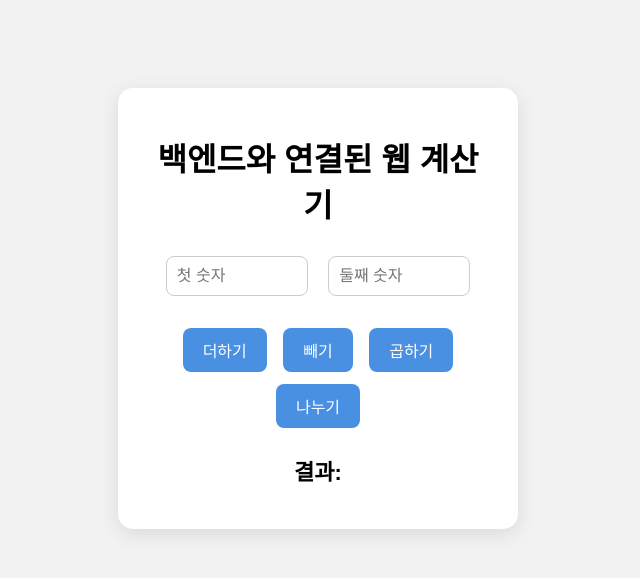
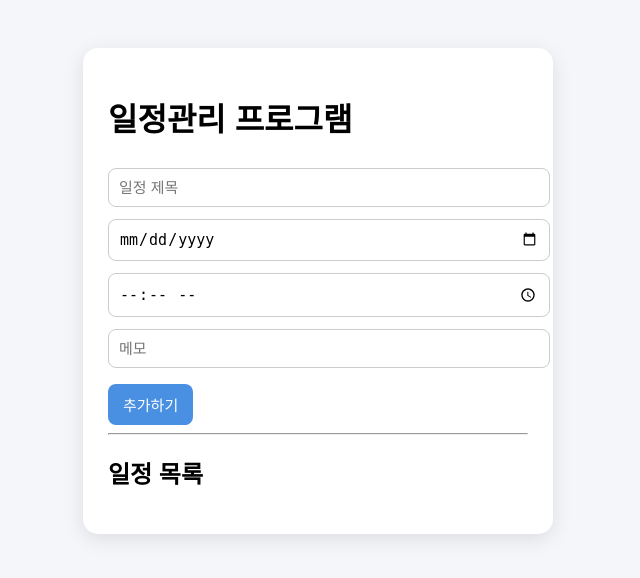
Before and after one commit to gksdmldls-svg/schedule_app, a Flask app: template templates/schedule.html in a window 1280 px wide. Shown: the top 578 px of the page, without its empty margins (322-962 px from the left). Run offline with Flask 3, Linux system fonts and the light colour scheme; the template is opened without the code that fills it, so the values that code supplies are empty.

Commit message:
schedule app clean version

```diff
--- a/app.py
+++ b/app.py
@@ -1,36 +1,103 @@
-from flask import Flask, request, jsonify, render_template
-from flask_cors import CORS
+from flask import Flask, request, jsonify # Flask = 서버 만드는 도구, request = 프론트에서 보낸
+from flask_cors import CORS # CORS = 프론트에서 서버로 요청할 때 허용해주는 기능
+import sqlite3
 
-app = Flask(__name__)
-CORS(app)
+app = Flask(__name__)                     # Flask 서버 생성
+CORS(app)                                 # 모든 프론트 요청 허용
 
-@app.route("/")
-def index():
-    return render_template("schedule.html")
+#-------------------------
+# DB 연결 + 테이블 생성
+#-------------------------
+conn = sqlite3.connect("schedule.db", check_same_thread=False)
+cur = conn.cursor()
 
-@app.route('/calculate', methods=['POST'])
-def calculate():
+cur.execute("""
+CREATE TABLE IF NOT EXISTS schedule (
+    id INTEGER PRIMARY KEY AUTOINCREMENT,
+    title TEXT,
+    date TEXT,
+    time TEXT,
+    note TEXT
+)
+""")
+conn.commit()
+
+#-------------------------
+# 일정 등록 API (Create)
+#-------------------------
+@app.route('/add_schedule', methods=['POST']) # 프론트가 POST 방식으로 요청함
+def add_schedule():
+    data = request.get_json()             # 프론트(HTML/JS) 에서 JSON 받아오기
+    title = data['title']                 # 일정 제목
+    date = data['date']                   # 일정 날짜
+    time = data['time']                   # 일정 시간
+    note = data['note']                   # 메모
+
+    cur.execute(
+        "INSERT INTO schedule (title, date, time, note) VALUES (?, ?, ?, ?)",
+        (title, date, time, note)
+    )
+    conn.commit()
+
+    return jsonify({"message": "일정이 DB에 추가되었습니다!"})
+
+#-------------------------
+# 일정 목록 조회 API (Read)
+#-------------------------
+@app.route('/get_schedule')
+def get_schedule():
+    cur.execute("SELECT * FROM schedule")
+    rows = cur.fetchall()
+
+    schedules = []
+    for r in rows:
+        schedules.append({
+            "id": r[0],
+            "title": r[1],
+            "date": r[2],
+            "time": r[3],
+            "note": r[4]
+        })
+
+    return jsonify({"schedule": schedules})
+
+#-------------------------
+# 일정 삭제 기능
+#-------------------------
+@app.route('/delete_schedule', methods=['POST'])
+def delete_schedule():
+    data = request.get_json()
+    schedule_id = data['id']
+
+    cur.execute("DELETE FROM schedule WHERE id=?", (schedule_id,))
+    conn.commit()
+
+    return jsonify({"message": "일정 삭제 완료!"})
+
+#-------------------------
+# 일정 수정 기능
+#-------------------------
+@app.route('/update_schedule', methods=['POST'])
+def update_schedule():
     data = request.get_json()
 
-    a = float(data['a'])
-    b = float(data['b'])
-    op = data['op']
+    schedule_id = data['id']
+    title = data['title']
+    date = data['date']
+    time = data['time']
+    note = data['note']
 
-    if op == "add":
-        result = a + b
-    elif op == "sub":
-        result = a - b
-    elif op == "mul":
-        result = a * b
-    elif op == "div":
-        if b == 0:
-            result = "0으로 나눌 수 없음"
-        else:
-            result = a / b
-    else:
-        result = "잘못된 연산"
+    cur.execute("""
+        UPDATE schedule
+        SET title=?, date=?, time=?, note=?
+        WHERE id=?
+    """, (title, date, time, note, schedule_id))
+    conn.commit()
 
-    return jsonify({"result": result})
+    return jsonify({"message": "일정 수정 완료!"})
 
-if __name__ == '__main__':
+#-------------------------
+# 서버 실행
+#-------------------------
+if __name__ == "__main__":
     app.run(debug=True)
--- a/templates/schedule.html
+++ b/templates/schedule.html
@@ -2,91 +2,194 @@
 <html>
 <head>
     <meta charset="UTF-8">
-    <title>한의인 웹 계산기 백엔드 연결</title>
+    <title>일정관리</title>
 
     <style>
-        body {
+	body{
 	    font-family: Arial, sans-serif;
-            background: #f2f2f2;
+	    background: #f4f6f9;
 	    display: flex;
-            justify-content: center;
-            padding-top: 80px;
+	    flex-direction: column;
+	    align-items: center;
+	    padding-top: 40px;
 	}
 
-        .calculator-box {
+	#app {
 	    background: white;
-            width: 350px;
+	    width: 420px;
 	    padding: 25px;
 	    border-radius: 15px;
 	    box-shadow: 0 5px 20px rgba(0,0,0,0.1);
-            text-align: center;
 	}
 
 	input {
-            width: 120px;
+	    width: 100%;
 	    padding: 10px;
-            margin: 8px;
+	    margin: 6px 0;
 	    border-radius: 8px;
 	    border: 1px solid #ccc;
-            font-size: 16px;
+	    font-size: 15px;
 	}
 
 	button {
-            padding: 10px 20px;
-            margin: 6px;
+	    padding: 10px 15px;
+	    margin-top: 10px;
+	    background: #4a90e2;
+	    color: white;
 	    border: none;
 	    border-radius: 8px;
-            font-size: 16px;
 	    cursor: pointer;
-            background: #4a90e2;
-            color: white;
-            transition: 0.2s;
+	    font-size: 15px;
 	}
 
 	button:hover {
 	    background: #357ab8;
 	}
 
-        #result {
-            margin-top: 20px;
-            font-size: 22px;
-            font-weight: bold;
+	.schedule-item {
+	    padding: 10px;
+	    background: #eef3ff;
+	    margin: 8px 0;
+	    border-radius: 8px;
+	    display: flex;
+	    justify-content: space-between;
+	   align-items: center;
+	}
+
+	.schedule-buttons button {
+	    background: #ff6b6b;
+	    margin-left: 5px;
+	    padding: 7px 10px;
+	    font-size: 13px;
+	}
+	.edit-btn {
+	    background: #4caf50 !important;
 	}
     </style>
 </head>
 
 <body>
 
-    <div class="calculator-box">
-    <h1>백엔드와 연결된 웹 계산기</h1>
+<div id="app">
 
-    <input id="num1" type="number" placeholder="첫 숫자">
-    <input id="num2" type="number" placeholder="둘째 숫자">
+    	<h1>일정관리 프로그램</h1>
 
-    <br><br>
+	<input id="title" type="text" placeholder="일정 제목">
+	<input id="date" type="date">
+	<input id="time" type="time">
+	<input id="note" type="text" placeholder="메모">
 
-    <button onclick="send('add')">더하기</button>
-    <button onclick="send('sub')">빼기</button>
-    <button onclick="send('mul')">곱하기</button>
-    <button onclick="send('div')">나누기</button>
+	<button id="addBtn">추가하기</button>
 
-    <h2 id="result">결과: </h2>
+    <hr>
+
+    <h2>일정 목록</h2>
+    <div id="scheduleList"></div>
+
+</div>
 
     <script>
-        function send(op) {
-            let a = document.getElementById("num1").value;
-            let b = document.getElementById("num2").value;
+	let editingId = null;
+	let lastSchedules = [];
 
-            fetch("http://127.0.0.1:5000/calculate", {
+	document.getElementById("addBtn").onclick = function () {
+
+		let title = document.getElementById("title").value;
+		let date = document.getElementById("date").value;
+		let time = document.getElementById("time").value;
+		let note = document.getElementById("note").value;
+
+		if (editingId !== null) {
+		    fetch("http://127.0.0.1:5000/update_schedule", {
 		        method: "POST",
 		        headers: { "Content-Type": "application/json" },
-                body: JSON.stringify({ a: a, b: b, op: op })
+		        body: JSON.stringify({
+			id: editingId,
+		            title: title,
+		            date: date,
+		            time: time,
+		            note: note
+		        })
 		})
 		.then(res => res.json())
 		.then(data => {
-                document.getElementById("result").innerText = "결과: " + data.result;
+		    alert(data.message);
+		    editingId = null;
+		    loadSchedules();
+		});
+		return;
+		}
+
+		fetch("http://127.0.0.1:5000/add_schedule", {
+		    method: "POST",
+		    headers: { "Content-Type": "application/json" },
+		    body: JSON.stringify({
+		        title: title,
+		        date: date,
+		        time: time,
+		        note: note,
+		    })
+		})
+		.then(res => res.json())
+		.then(data => {
+		    alert(data.message);
+		    loadSchedules();
+		});
+	    };
+
+
+
+	    function loadSchedules() {
+    		fetch("http://127.0.0.1:5000/get_schedule")
+		.then(r => r.json())
+		.then(data => {
+
+		    let list = data.schedule;
+		    lastSchedules = list;
+
+		    let html = "";
+
+		    list.forEach(item => {
+		        html += `
+			<div class="schedule-item">
+			    <span>${item.date} ${item.time} - ${item.title} (${item.note})</span>
+
+			    <div class="schedule-buttons">
+			        <button onclick="deleteSchedule(${item.id})">삭제</button>
+			        <button class="edit-btn" onclick="editSchedule(${item.id})">수정</button>
+			    </div>
+			</div>
+		        `;
+		    });
+
+		    document.getElementById("scheduleList").innerHTML = html;
 		});
 	}
+	function deleteSchedule(id) {
+	    fetch("http://127.0.0.1:5000/delete_schedule", {
+	        method: "POST",
+	        headers: { "Content-Type": "application/json" },
+	        body: JSON.stringify({ id: id })
+	    })
+	    .then(r => r.json())
+	    .then(data => {
+	        alert(data.message);
+	        loadSchedules();
+	    });
+	}
+
+	function editSchedule(id) {
+	    let item = lastSchedules.find(x => x.id === id);
+
+	    document.getElementById("title").value = item.title;
+	    document.getElementById("date").value = item.date;
+	    document.getElementById("time").value = item.time;
+	    document.getElementById("note").value = item.note;
+
+	    editingId = id;
+	}
+
+	loadSchedules();
 </script>
 
 </body>
```
Lines whose indentation alone changed are shown as unchanged.
